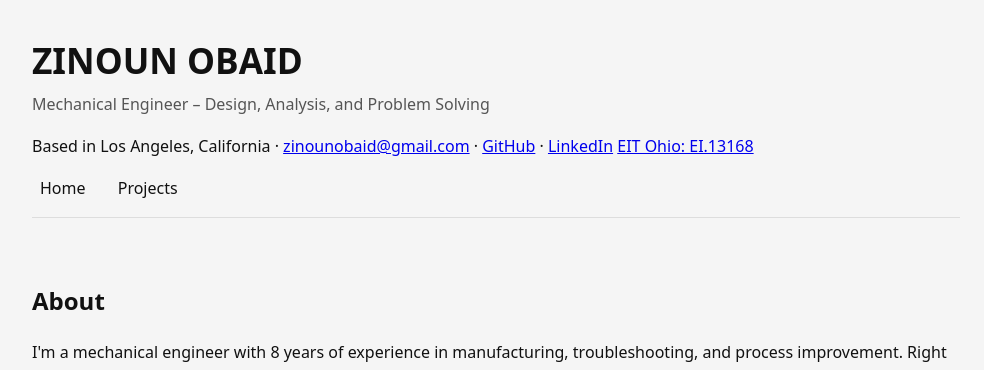
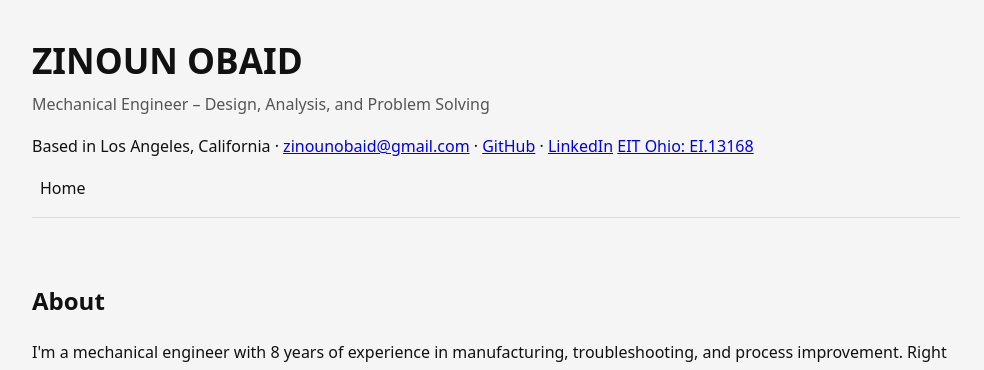
Before and after one commit to zinounobaid/zinounobaid.github.io, a Jekyll site: the page built from index.html, in a window 1280 px wide. Shown: the top 370 px of the page, without its empty margins (144-1128 px from the left). Built offline with Jekyll 4.4.1, drawn with Linux system fonts in a browser that asks for light colours.

Commit message:
Remove Projects link from header navigation

```diff
--- a/_includes/header.html
+++ b/_includes/header.html
@@ -10,6 +10,5 @@
   </p>
   <nav class="main-nav" aria-label="Main navigation">
     <a href="/index.html">Home</a>
-    <a href="/projects.html">Projects</a>
   </nav>
 </header>
```
